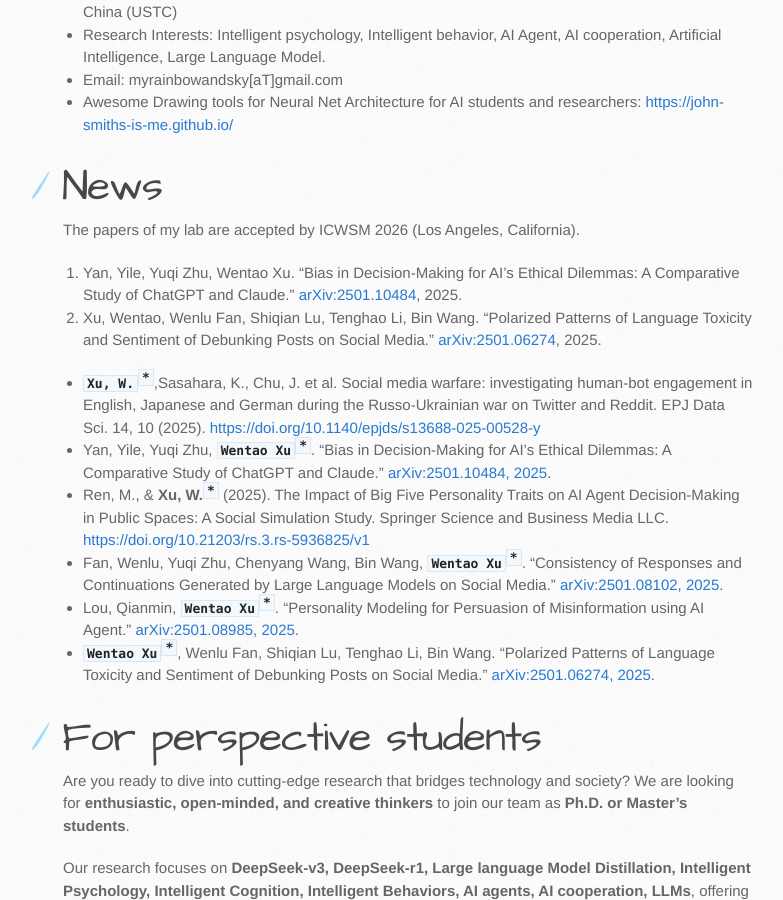
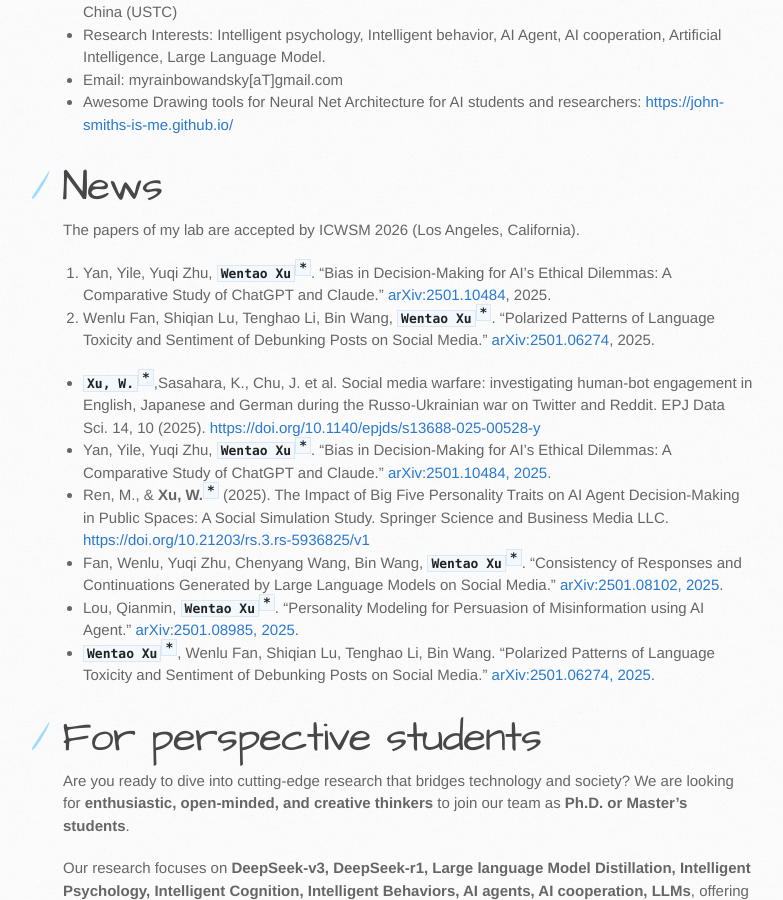
Before and after one commit to myrainbowandsky/myrainbowandsky.github.io, a Jekyll site: the page built from index.md, in a window 1280 px wide and 900 px high, scrolled down 611 px. Shown: the whole window, without its empty margins (107-890 px from the left). Built offline with Jekyll 4.4.1, drawn with Linux system fonts in a browser that asks for light colours; the repository's description, which GitHub fills in, is left out.

```diff
--- a/index.md
+++ b/index.md
@@ -20,8 +20,8 @@ layout: default
 
 # News
 The papers of my lab are accepted by ICWSM 2026 (Los Angeles, California).
-1. Yan, Yile, Yuqi Zhu, Wentao Xu. "Bias in Decision-Making for AI's Ethical Dilemmas: A Comparative Study of ChatGPT and Claude." [arXiv:2501.10484](https://arxiv.org/abs/2501.10484), 2025.
-2. Xu, Wentao, Wenlu Fan, Shiqian Lu, Tenghao Li, Bin Wang. "Polarized Patterns of Language Toxicity and Sentiment of Debunking Posts on Social Media." [arXiv:2501.06274](https://arxiv.org/abs/2501.06274), 2025.
+1. Yan, Yile, Yuqi Zhu,  **`Wentao Xu`**<sup>**`*`**</sup>. "Bias in Decision-Making for AI's Ethical Dilemmas: A Comparative Study of ChatGPT and Claude." [arXiv:2501.10484](https://arxiv.org/abs/2501.10484), 2025.
+2. Wenlu Fan, Shiqian Lu, Tenghao Li, Bin Wang, **`Wentao Xu`**<sup>**`*`**</sup>. "Polarized Patterns of Language Toxicity and Sentiment of Debunking Posts on Social Media." [arXiv:2501.06274](https://arxiv.org/abs/2501.06274), 2025.
 
 * **`Xu, W.`**<sup>**`*`**</sup>,Sasahara, K., Chu, J. et al. Social media warfare: investigating human-bot engagement in English, Japanese and German during the Russo-Ukrainian war on Twitter and Reddit. EPJ Data Sci. 14, 10 (2025). [https://doi.org/10.1140/epjds/s13688-025-00528-y](https://doi.org/10.1140/epjds/s13688-025-00528-y)
 * Yan, Yile, Yuqi Zhu, **`Wentao Xu`**<sup>**`*`**</sup>. "Bias in Decision-Making for AI's Ethical Dilemmas: A Comparative Study of ChatGPT and Claude." [arXiv:2501.10484, 2025](https://arxiv.org/abs/2501.10484).
```
